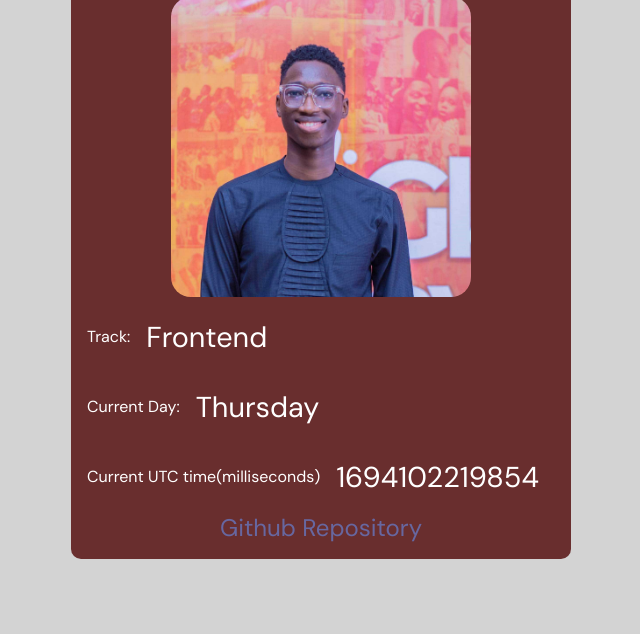
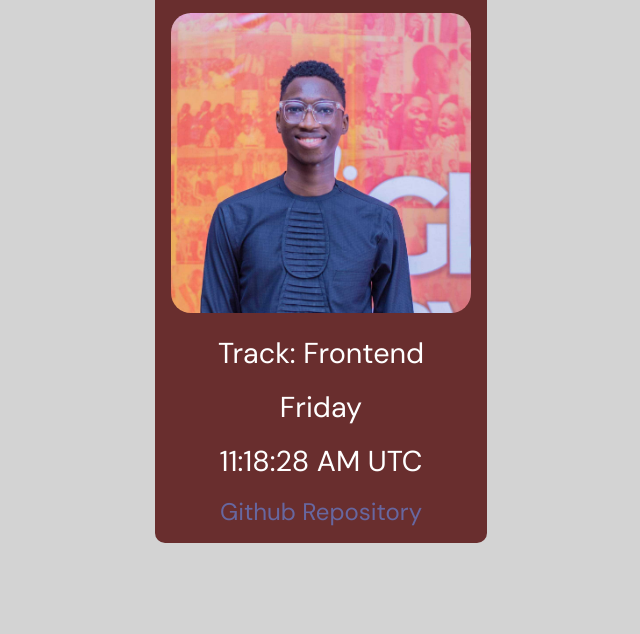
Before and after one commit to ijklmopffs/stage1, a plain HTML site: page index.html in a window 1280 px wide. Shown: the part 166-800 px from the top of the page, without its empty margins (319-959 px from the left). Drawn offline with Linux system fonts and the light colour scheme.

Commit message:
Added functionality

```diff
--- a/index.html
+++ b/index.html
@@ -15,26 +15,16 @@
   <body>
     <section class="container">
       <div class="card">
-        <div class="flex" data-testid="slackUserName">
-          <p>Slack username:</p>
-          <h1>Nuel Elekwachi</h1>
-        </div>
+        <h1 data-testid="slackUserName">Nuel Elekwachi</h1>
         <img
           src="./asset/2.jpg"
           alt="Nuel Elekwachi"
           data-testid="slackDisplayImage"
         />
-        <div class="flex" data-testid="myTrack">
-          <span>Track:</span>
-          <p>Frontend</p>
-        </div>
-        <div class="flex" data-testid="currentDayOfTheWeek">
-          <span>Current Day:</span>
-          <p>Thursday</p>
-        </div>
-        <div class="flex" data-testid="currentUTCTime">
-          <span>Current UTC time(milliseconds)</span>
-          <p>1694102219854</p>
+        <p data-testid="myTrack">Track: Frontend</p>
+        <div>
+          <p data-testid="currentDayOfTheWeek"></p>
+          <p data-testid="currentUTCTime"></p>
         </div>
         <a
           href="https://github.com/ijklmopffs/stage1"
@@ -44,5 +34,46 @@
         >
       </div>
     </section>
+
+    <script>
+      function setDayOfWeek() {
+        const dayOfWeekElement = document.querySelector(
+          '[data-testid="currentDayOfTheWeek"]'
+        );
+        const currentDate = new Date();
+        const options = { weekday: "long" };
+        const formattedDayOfWeek = currentDate.toLocaleDateString(
+          undefined,
+          options
+        );
+        dayOfWeekElement.textContent = formattedDayOfWeek;
+      }
+      setDayOfWeek();
+
+      function updateClock() {
+        const timeElement = document.querySelector(
+          '[data-testid="currentUTCTime"]'
+        );
+        const updateClockDisplay = () => {
+          const currentDate = new Date();
+          const options = {
+            hour: "numeric",
+            minute: "numeric",
+            second: "numeric",
+            timeZoneName: "short",
+          };
+          const formattedTime = currentDate.toLocaleTimeString(
+            undefined,
+            options
+          );
+          timeElement.textContent = formattedTime;
+        };
+
+        updateClockDisplay();
+
+        setInterval(updateClockDisplay, 1000);
+      }
+      updateClock();
+    </script>
   </body>
 </html>
```
